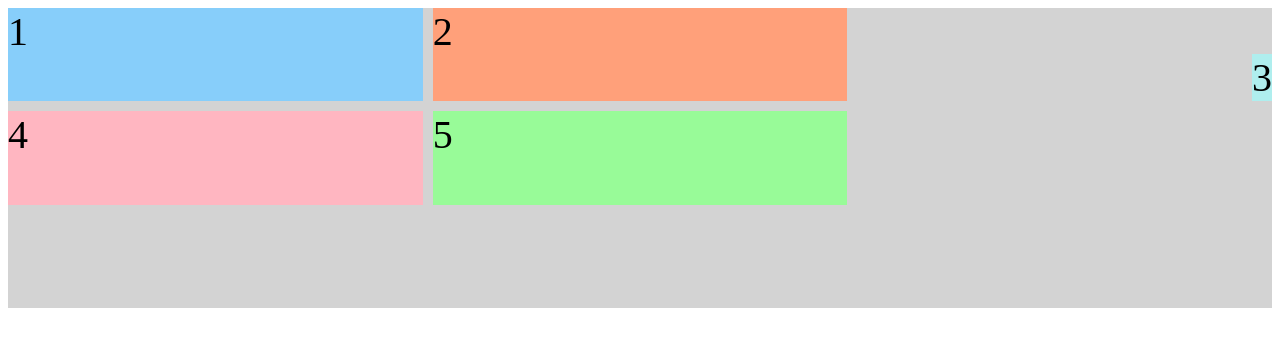
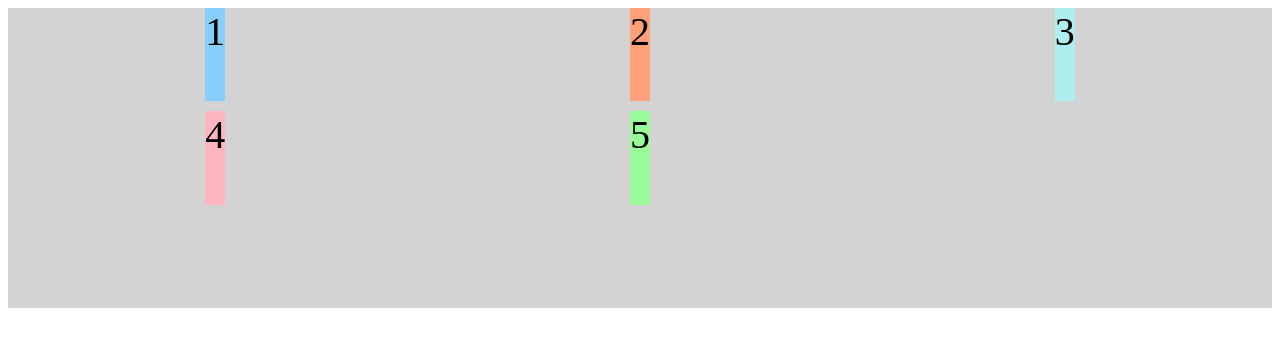
Before and after one commit to abner423/FreeCodeCamp-ResponsiveWebDesign, a plain HTML site: page CssGrid/index.html in a window 1280 px wide. Drawn offline with Linux system fonts and the light colour scheme.

Commit message:
Align All Items Horizontally using justify-items

```diff
--- a/CssGrid/index.html
+++ b/CssGrid/index.html
@@ -1,13 +1,7 @@
 <style>
     .item1{background:LightSkyBlue;}
     .item2{background:LightSalmon;}
-
-    .item3 {
-      background: PaleTurquoise;
-      align-self: end;
-      justify-self: end;
-    }
-
+    .item3{background:PaleTurquoise;}
     .item4{background:LightPink;}
     .item5{background:PaleGreen;}
 
@@ -20,6 +14,7 @@
       grid-template-columns: 1fr 1fr 1fr;
       grid-template-rows: 1fr 1fr 1fr;
       grid-gap: 10px;
+      justify-items: center;
     }
   </style>
 
```
